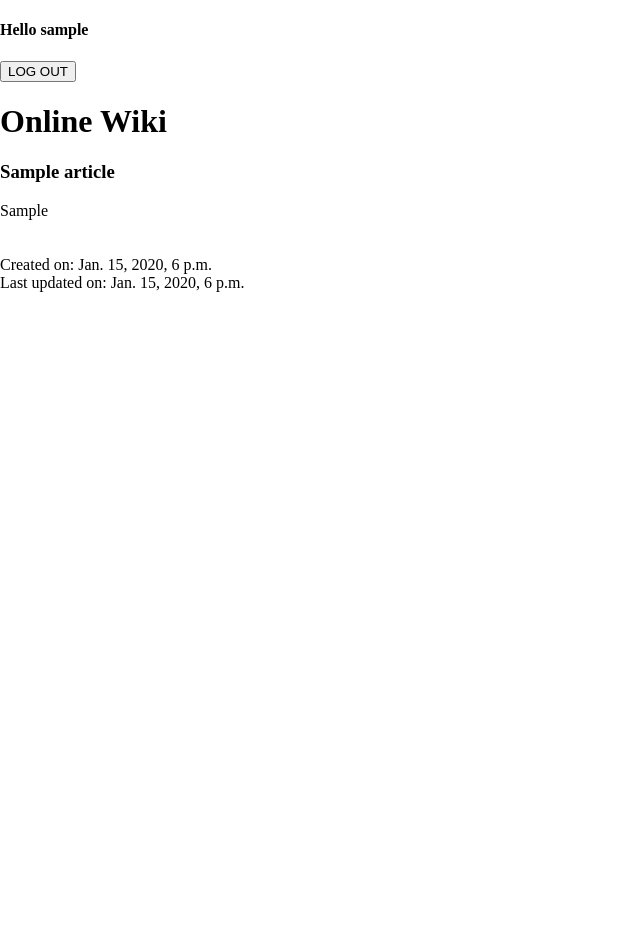
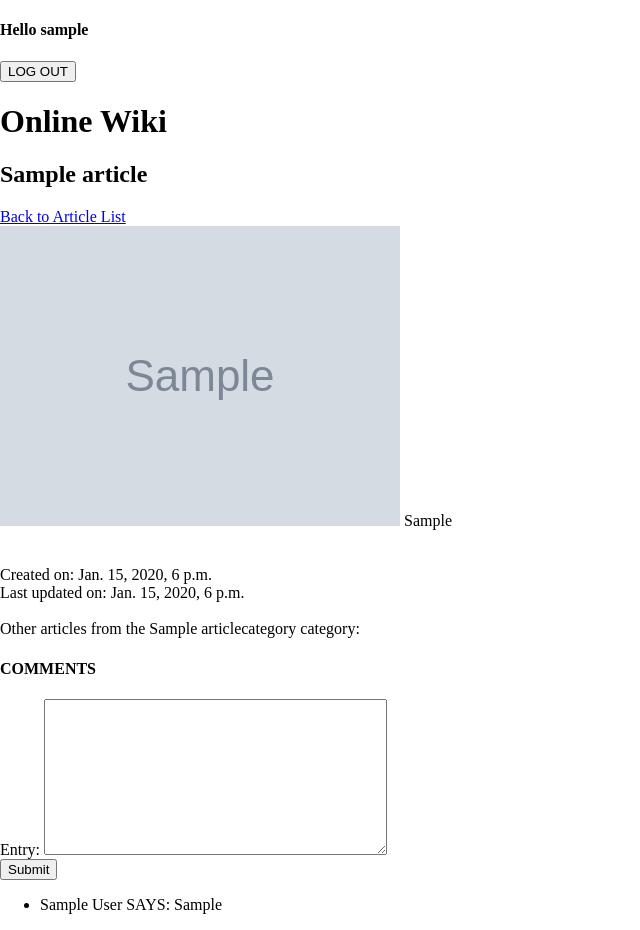
Before and after one commit to gianvalen/hobbysite-F-9, a Django app: page /wiki/article/1/ in a window 1280 px wide. Shown: the whole page, without its empty margins (0-640 px from the left). Before the commit the page ends 292 px from the top, so only its background shows below. Run offline with Django 5.2, Linux system fonts and the light colour scheme; a user stored in the database is signed in; tables that the repository leaves empty hold one stand-in row (values such as "Sample post"); grey boxes marked "Sample" are stand-in pictures.

Commit message:
Applied to templates

```diff
--- a/hobbysite/templates/base.html
+++ b/hobbysite/templates/base.html
@@ -10,12 +10,12 @@
     {% block user_authentication %}
         {% if request.user.is_authenticated %}
             <h4> Hello {{request.user.username}}</h4>
-            <form action = "{% url 'logout' %}" method = "POST">
+            <form action = "{% url 'profileapp:logout' %}" method = "POST">
                 {% csrf_token %}
                 <button type = "submit">LOG OUT</button>
             </form>
         {% else %}
-            <a href ="{% url 'login' %}">Please login.</a>
+            <a href ="{% url 'profileapp:login' %}">Please login.</a>
         {% endif %}
     {% endblock %}
 
--- a/hobbysite/templates/onlinewiki/wiki_detail.html
+++ b/hobbysite/templates/onlinewiki/wiki_detail.html
@@ -4,18 +4,65 @@
     Online Wiki
 {% endblock %}
 
+{% block page_heading %}
+    Online Wiki
+{% endblock %}
 
+{% block page_heading2 %}
+    {{article.title}}
+{% endblock %}
 
 {% block content %}
-    <h1>Online Wiki</h1>
-    <h3>{{article.title}}</h3>
+<a href = "{% url 'wiki:articles'%}">Back to Article List</a>
+<br>
+    {% if article.header_image %}
+        <img src = "{{ article.header_image.url }}" alt = "">
+    {% endif %}
 
     {{article.entry}}
-
     <br>
     <br>
     <br>
     Created on: {{article.created_on}}
     <br>
     Last updated on: {{article.updated_on}}
+    <br>
+    {% if request.user.is_authenticated %}
+        {% if article.author == request.user.username %}
+            <a href = "{% url 'wiki:article-edit' article.id %}">
+                Edit this article
+            </a>
+        {% endif %}
+    {% endif %}
+    <br>
+    Other articles from the {{article.category}} category:
+    <ul>
+        {% for articles in article.article_category.all %}
+            {% if articles.author == request.user.username %}
+            {% else %}
+                <li>
+                    <a href = "{{ articles.get_absolute_url }}">
+                        {{articles.title}}
+                    </a>
+                </li>
+            {% endif %}
+        {% endfor %}
+    </ul>
+
+    <h4>COMMENTS</h4>
+    {% if request.user.is_authenticated %}
+        <form method = "POST">
+            {% csrf_token %}
+            {{ form.as_div }}
+            <button type = "submit">Submit</button>
+        </form>
+    {% endif %}
+    <ul>
+    {% for comment in article.comment_article.all %}
+        <li>
+            {{comment.author}} SAYS:
+            {{comment.entry}}
+        </li>
+    {% endfor %}
+    </ul>
 {% endblock %}
--- a/hobbysite/templates/registration/login.html
+++ b/hobbysite/templates/registration/login.html
@@ -1,5 +1,5 @@
 <h1>Login</h1>
-<a href="{% url 'password_reset' %}">Forgot password</a>
+<a href="{% url 'profileapp:password_reset' %}">Forgot password</a>
 
 <form method="POST">
     {% csrf_token %}
```
Also changed, not shown: hobbysite/templates/onlinewiki/wiki_form.html (added, +21 -0 lines), hobbysite/templates/onlinewiki/wiki_list.html (+37 -6 lines).
